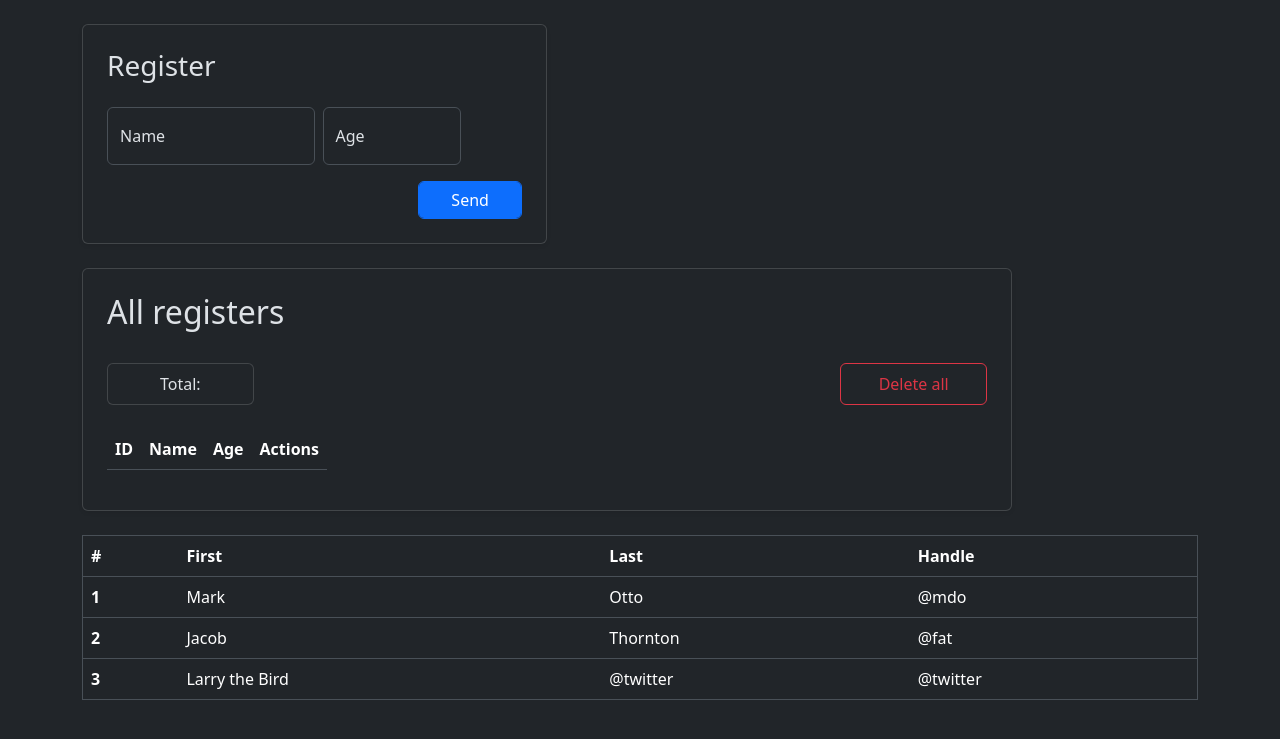
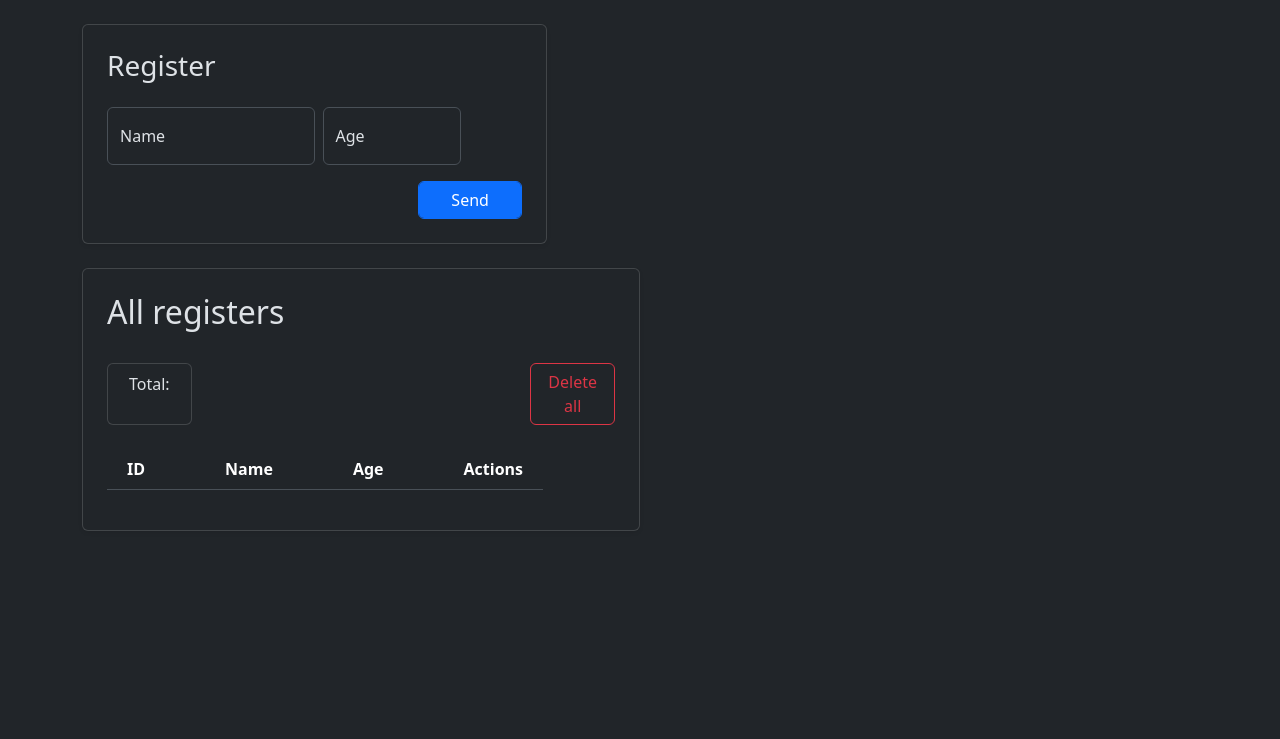
Before and after one commit to refusado/crud-people-php, a PHP site: page /public/index.html in a window 1280 px wide. Shown: the top 739 px of the page. Run offline with PHP 8.4, Linux system fonts and the light colour scheme; lists and menus that the app fills with data are empty.

Commit message:
feat: table view improvements + removing debug

```diff
--- a/public/index.html
+++ b/public/index.html
@@ -5,10 +5,10 @@
     <meta http-equiv="X-UA-Compatible" content="IE=edge">
     <meta name="viewport" content="width=device-width, initial-scale=1.0">
     <title>PHP CRUD - People</title>
-    <link rel="stylesheet" href="style.css">
     <script src="./main.js" defer></script>
     <link href="https://cdn.jsdelivr.net/npm/bootstrap@5.3.0-alpha1/dist/css/bootstrap.min.css" rel="stylesheet" integrity="sha384-GLhlTQ8iRABdZLl6O3oVMWSktQOp6b7In1Zl3/Jr59b6EGGoI1aFkw7cmDA6j6gD" crossorigin="anonymous">
     <script src="https://cdn.jsdelivr.net/npm/bootstrap@5.3.0-alpha1/dist/js/bootstrap.bundle.min.js" integrity="sha384-w76AqPfDkMBDXo30jS1Sgez6pr3x5MlQ1ZAGC+nuZB+EYdgRZgiwxhTBTkF7CXvN" crossorigin="anonymous" defer></script>
+    <link rel="stylesheet" href="style.css">
 </head>
 <body>
     <main class="container">
@@ -29,7 +29,7 @@
             </form>
         </div>
 
-        <div class="col-10 my-4 card p-4 shadow-sm">
+        <div class="col-6 my-4 card p-4 shadow-sm">
             <h2>All registers</h2>
 
             <div class="row col-12 mx-auto my-4 d-flex justify-content-between">
@@ -61,37 +61,6 @@
                 </table>
             </div>
         </div>
-
-        <table class="table my-4 border border-1">
-            <thead>
-              <tr>
-                <th>#</th>
-                <th colspan="2">First</th>
-                <th>Last</th>
-                <th>Handle</th>
-              </tr>
-            </thead>
-            <tbody>
-              <tr>
-                <th>1</th>
-                <td colspan="2">Mark</td>
-                <td>Otto</td>
-                <td>@mdo</td>
-              </tr>
-              <tr>
-                <th>2</th>
-                <td colspan="2">Jacob</td>
-                <td>Thornton</td>
-                <td>@fat</td>
-              </tr>
-              <tr>
-                <th>3</th>
-                <td colspan="2">Larry the Bird</td>
-                <td>@twitter</td>
-                <td>@twitter</td>
-              </tr>
-            </tbody>
-          </table>
     </main>
 </body>
 </html>
--- a/public/main.js
+++ b/public/main.js
@@ -63,6 +63,7 @@ function createTableRow(id, name, age) {
     parameters.map((value, index, arr) => {
         if (index == arr.length - 1) {
             newColumn = document.createElement('td');
+            newColumn.classList.add('person__actions');
 
             const deletePersonBtn = document.createElement('button');
             deletePersonBtn.classList.add("btn", "btn-danger", "delete-user-btn");
--- a/public/style.css
+++ b/public/style.css
@@ -24,3 +24,21 @@
     transform: scale(1);
   }
 }
+
+table td, table th {
+  padding-right: 40px !important;
+  padding-left: 40px !important;
+}
+
+table td:nth-child(1), table th:nth-child(1) {
+  padding-left: 20px !important;
+}
+
+table td:nth-last-child(1), table th:nth-last-child(1) {
+  padding-right: 20px !important;
+}
+
+.person__actions {
+  display: flex;
+  gap: 10px;
+}
```
